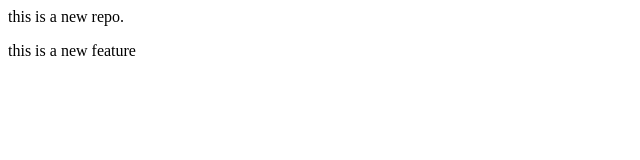
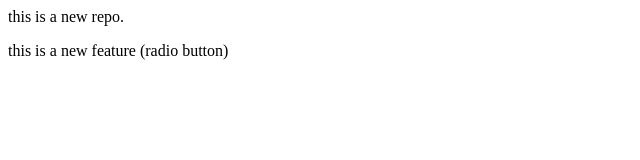
Before and after one commit to pushkar-2004/localrepo, a plain HTML site: page index.html in a window 1280 px wide. Shown: the full height of the page, 0-640 px from the left. Drawn offline with Linux system fonts and the light colour scheme.

Commit message:
added radio button

```diff
--- a/index.html
+++ b/index.html
@@ -1,2 +1,2 @@
 <p>this is a new repo.</p>
-<p>this is a new feature</p>
+<p>this is a new feature (radio button)</p>
```
